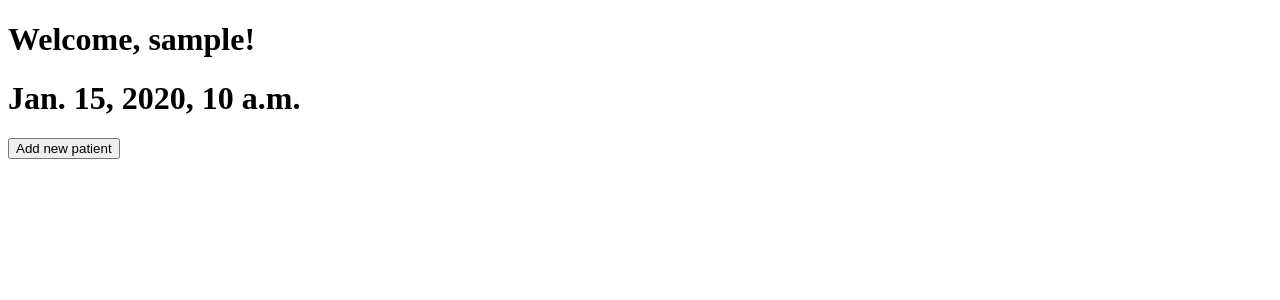
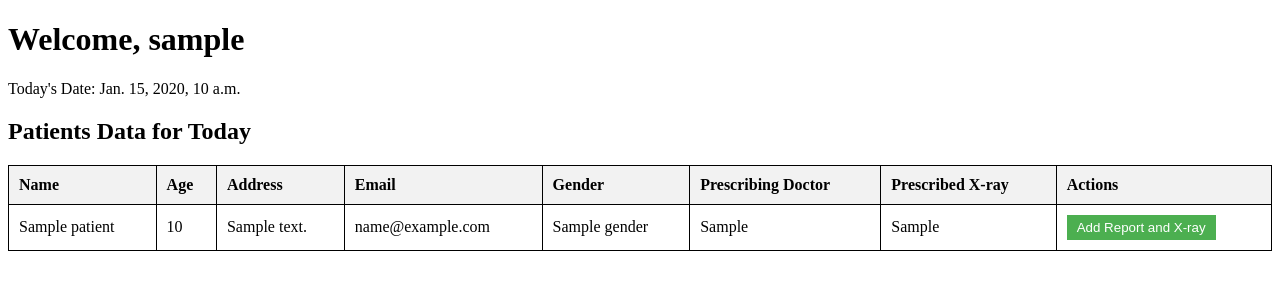
Before and after one commit to Nikk434/Radiology-Information-System-RIS-, a Django app: template RIS_project/RIS_app/templates/home.html in a window 1280 px wide. Shown: the top 300 px of the page. Run offline with Django 5.2, Linux system fonts and the light colour scheme; the template is opened without the code that fills it: most values are stand-ins (such as "Sample title", 1, 10 or a date in 2020).

Commit message:
patient details displayed

```diff
--- a/RIS_project/RIS_app/templates/home.html
+++ b/RIS_project/RIS_app/templates/home.html
@@ -1,25 +1,68 @@
-<!-- myapp/templates/home.html -->
 <!DOCTYPE html>
 <html lang="en">
-
 <head>
     <meta charset="UTF-8">
-    <meta name="viewport" content="width=device-width, initial-scale=1.0">
     <title>Home Page</title>
+    <style>
+        table {
+            width: 100%;
+            border-collapse: collapse;
+        }
+        th, td {
+            padding: 10px;
+            border: 1px solid black;
+            text-align: left;
+        }
+        th {
+            background-color: #f2f2f2;
+        }
+        button {
+            padding: 5px 10px;
+            background-color: #4CAF50;
+            color: white;
+            border: none;
+            cursor: pointer;
+        }
+        button:hover {
+            background-color: #45a049;
+        }
+    </style>
 </head>
-
 <body>
-    {% if username %}
-    <h1>Welcome, {{ username }}!</h1>
-    {% endif %}
-
-    {% if date_today %}
-    <h1>{{ date_today }}</h1>
-    {% endif %}
-
-    <a href="{% url 'add_new_patient' %}">
-        <button type="submit">Add new patient</button>
-    </a>
+    <h1>Welcome, {{ username }}</h1>
+    <p>Today's Date: {{ date_today }}</p>
+    <h2>Patients Data for Today</h2>
+    <table>
+        <thead>
+            <tr>
+                <th>Name</th>
+                <th>Age</th>
+                <th>Address</th>
+                <th>Email</th>
+                <th>Gender</th>
+                <th>Prescribing Doctor</th>
+                <th>Prescribed X-ray</th>
+                <th>Actions</th>
+            </tr>
+        </thead>
+        <tbody>
+            {% for patient in data %}
+                <tr>
+                    <td>{{ patient.name }}</td>
+                    <td>{{ patient.age }}</td>
+                    <td>{{ patient.address }}</td>
+                    <td>{{ patient.email }}</td>
+                    <td>{{ patient.gender }}</td>
+                    <td>{{ patient.prescribing_doctor }}</td>
+                    <td>{{ patient.prescribed_xray }}</td>
+                    <td>
+                        <a href="{% url 'add_report_xray' %}">
+                            <button type="submit">Add Report and X-ray</button>
+                        </a>
+                    </td>
+                </tr>
+            {% endfor %}
+        </tbody>
+    </table>
 </body>
-
 </html>
```
